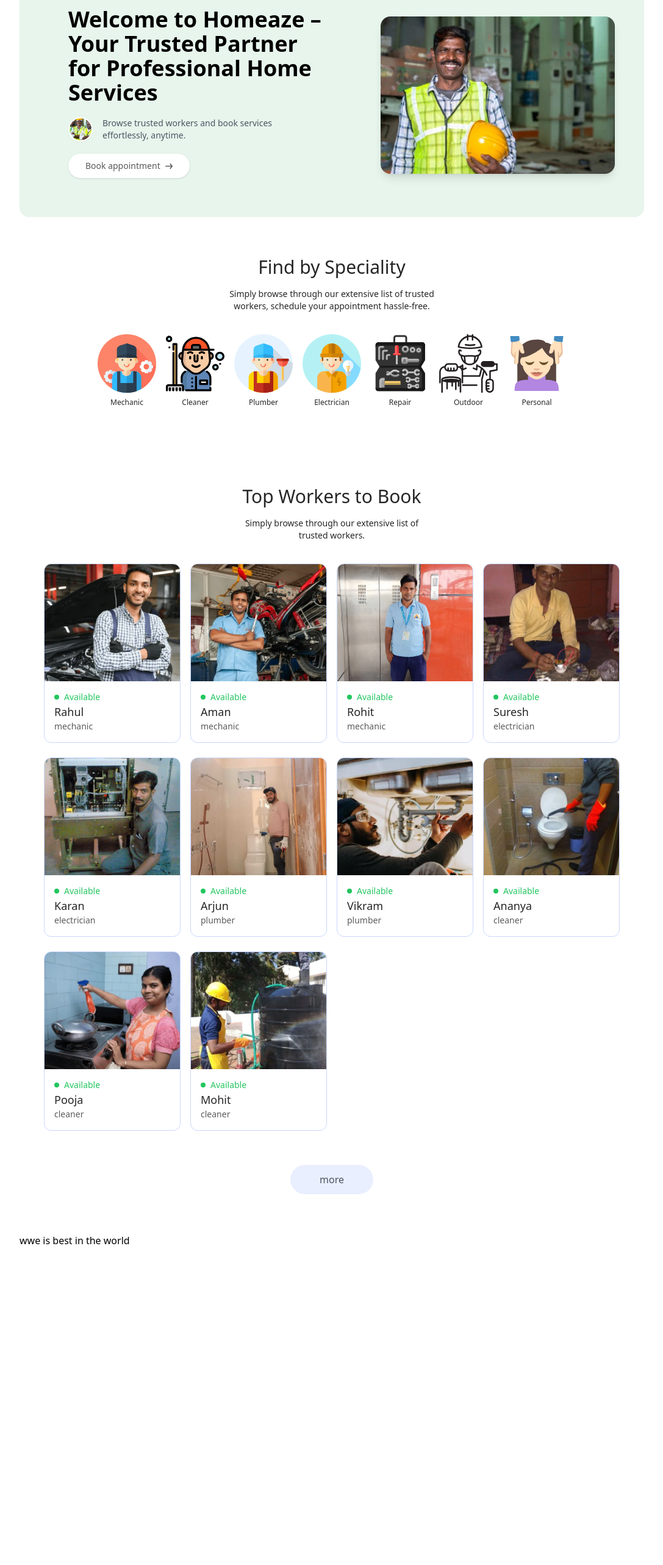
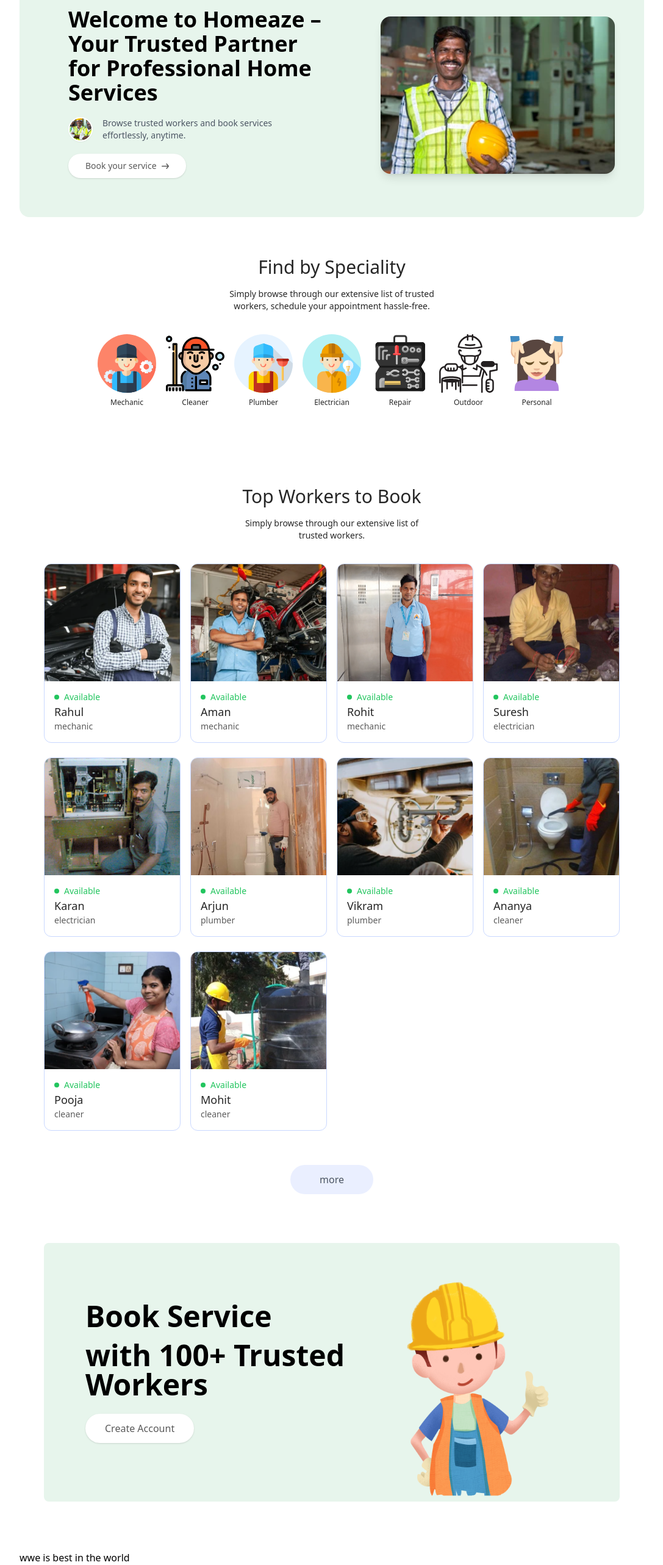
Before and after one commit to NileshSharma71/Homeaze, a React (Vite) app in the folder frontend/: page / in a window 1280 px wide. Shown: the part 161-2727 px from the top of the page at 61% size, without its empty margins (96-1183 px from the left). Before the commit the page ends 2207 px from the top, so only its background shows below. Built offline with nearby package versions, Linux system fonts and the light colour scheme.

Commit message:
make context and Banner part

```diff
--- a/frontend/index.html
+++ b/frontend/index.html
@@ -1,5 +1,5 @@
 <!doctype html>
-<html lang="en">
+<html lang="en" class="scroll-smooth"> <!--for smooth scrolling-->
   <head>
     <meta charset="UTF-8" />
     <link rel="icon" type="image/svg+xml" href="/vite.svg" />
--- /dev/null
+++ b/frontend/src/components/Banner.jsx
@@ -0,0 +1,27 @@
+import React from 'react'
+import { assets } from '../assets/assets'
+import { useNavigate } from 'react-router-dom'
+
+const Banner = () => {
+
+    const navigate = useNavigate()
+
+  return (
+    <div className='flex bg-[#e7f5ec] rounded-lg  px-6 sm:px-10 md:px-14 lg:px-12 my-20 md:mx-10'>
+        {/* left */}
+        <div className='flex-1 py-8 sm:py-10 md:py-16 lg:py-24 lg:pl-5'>
+            <div className='text-xl sm:text-2xl md:text-3xl lg:text-5xl font-semibold '>
+                <p>Book Service</p>
+                <p className='mt-4'>with 100+ Trusted Workers</p>
+            </div>
+            <button onClick={() => { navigate('/login'); scrollTo(0, 0) }}  className='bg-white text-sm sm:text-base text-[#595959] px-8 py-3 rounded-full mt-6 shadow hover:scale-105 transition-all '>Create Account</button>
+        </div>
+        {/* right */}
+        <div className='hidden md:block md:w-1/2 lg:w-[370px] relative'>
+            <img className='w-full absolute bottom-0 right-0 max-w-md' src={assets.appointment_img} alt="" />
+        </div>
+    </div>
+  )
+}
+
+export default Banner
--- a/frontend/src/components/Header.jsx
+++ b/frontend/src/components/Header.jsx
@@ -28,7 +28,7 @@
           href="#speciality"
           className="flex items-center gap-2 bg-white px-7 py-2.5 rounded-full text-sm font-medium text-[#595959] shadow hover:scale-105 transition-all w-fit"
         >
-          Book appointment
+          Book your service
           <img className="w-3" src={assets.arrow_icon} alt="" />
         </a>
       </div>
--- a/frontend/src/components/TopWorkers.jsx
+++ b/frontend/src/components/TopWorkers.jsx
@@ -1,9 +1,10 @@
-import React from 'react'
-import { workers } from '../assets/assets'
+import React, { useContext } from 'react'
 import { useNavigate } from 'react-router-dom'
+import { AppContext } from '../context/AppContext';
 
 const TopWorkers = () => {
     const navigate = useNavigate(); //this is use for the navigation
+    const {workers} = useContext(AppContext); //we get workers
 
   return (
     <div className='flex flex-col items-center gap-4 my-16 text-[#262626] md:mx-10'>
@@ -24,7 +25,7 @@
                 </div>
             ))}
         </div>
-        <button className='bg-[#EAEFFF] text-gray-600 px-12 py-3 rounded-full mt-10'>more</button>
+        <button onClick={() => { navigate('/workers'); scrollTo(0, 0) }} className='bg-[#EAEFFF] text-gray-600 px-12 py-3 rounded-full mt-10'>more</button>
 
     </div>
   )
--- /dev/null
+++ b/frontend/src/context/AppContext.jsx
@@ -0,0 +1,17 @@
+import { createContext } from "react";
+import { workers } from "../assets/assets";
+
+export const AppContext = createContext()
+
+const AppContextProvider = (props) => {
+    const value = {
+        workers
+    }
+    return(
+        <AppContext.Provider value={value}>
+            {props.children}
+        </AppContext.Provider>
+    )
+}
+
+export default AppContextProvider
--- a/frontend/src/main.jsx
+++ b/frontend/src/main.jsx
@@ -3,9 +3,13 @@
 import './index.css'
 import App from './App.jsx'
 import { BrowserRouter } from 'react-router-dom'
+import AppContextProvider from './context/AppContext.jsx'
 
 createRoot(document.getElementById('root')).render(
   <BrowserRouter>
+  {/* support of context in our project */}
+    <AppContextProvider>
       <App />
+    </AppContextProvider>
   </BrowserRouter>,
 )
--- a/frontend/src/pages/Home.jsx
+++ b/frontend/src/pages/Home.jsx
@@ -2,6 +2,7 @@
 import Header from '../components/Header'
 import SpecialityMenu from '../components/SpecialityMenu'
 import TopWorkers from '../components/TopWorkers'
+import Banner from '../components/Banner'
 
 const Home = () => {
   return (
@@ -9,6 +10,7 @@
       <Header></Header>
       <SpecialityMenu></SpecialityMenu>
       <TopWorkers></TopWorkers>
+      <Banner></Banner>
       wwe is best in the world
     </div>
   )
```
